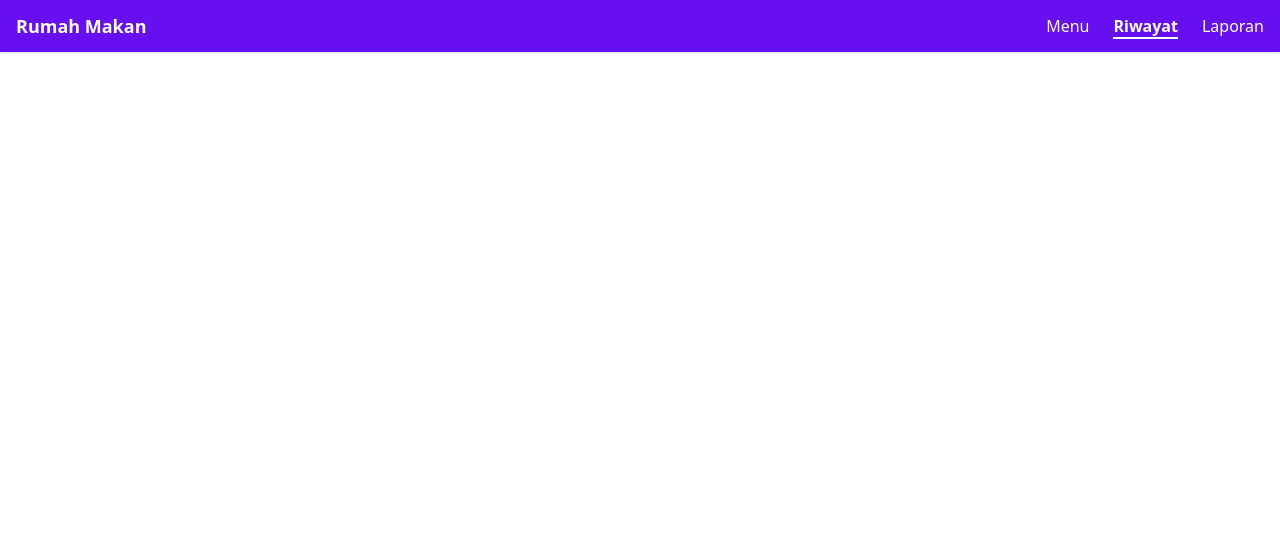
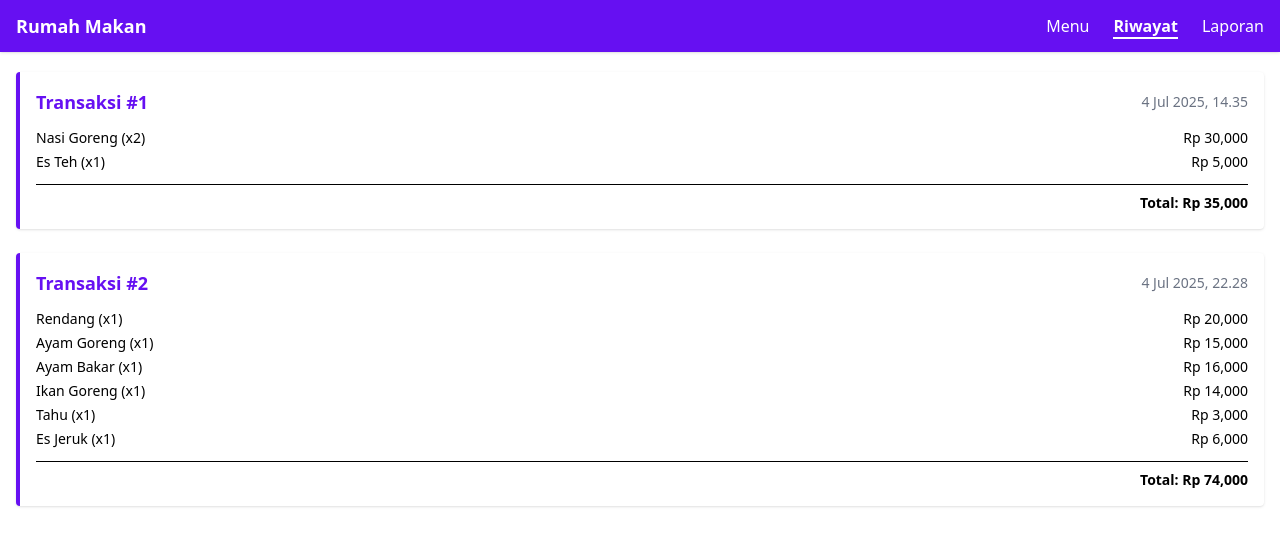
Before and after one commit to khuluqie/andikakhuluqi-uaspbk, a Vue app: page /riwayat in a window 1280 px wide. Shown: the top 546 px of the page. Built offline with nearby package versions, Linux system fonts and the light colour scheme; data requests are answered from the project's data file.

Commit message:
update riwayat

```diff
--- a/db.json
+++ b/db.json
@@ -1,7 +1,7 @@
 {
   "transaksi": [
     {
-      "id": 1,
+      "id": "1",
       "tanggal": "2025-07-04T14:35:00",
       "pesanan": [
         {
@@ -17,6 +17,48 @@
           "jumlah": 1
         }
       ]
+    },
+    {
+      "id": "cae6",
+      "tanggal": "2025-07-04T22:28:42.977Z",
+      "pesanan": [
+        {
+          "id_menu": 1,
+          "nama_menu": "Rendang",
+          "harga": 20000,
+          "jumlah": 1
+        },
+        {
+          "id_menu": 2,
+          "nama_menu": "Ayam Goreng",
+          "harga": 15000,
+          "jumlah": 1
+        },
+        {
+          "id_menu": 3,
+          "nama_menu": "Ayam Bakar",
+          "harga": 16000,
+          "jumlah": 1
+        },
+        {
+          "id_menu": 4,
+          "nama_menu": "Ikan Goreng",
+          "harga": 14000,
+          "jumlah": 1
+        },
+        {
+          "id_menu": 7,
+          "nama_menu": "Tahu",
+          "harga": 3000,
+          "jumlah": 1
+        },
+        {
+          "id_menu": 12,
+          "nama_menu": "Es Jeruk",
+          "harga": 6000,
+          "jumlah": 1
+        }
+      ]
     }
   ]
 }
--- a/src/views/Riwayat.vue
+++ b/src/views/Riwayat.vue
@@ -1,3 +1,61 @@
 <template>
-    riwayat
+  <div class="p-4">
+    <h1 class="text-2xl font-bold mb-6 text-[#6610f2]">📜 Riwayat Transaksi</h1>
+
+    <div v-if="transaksiStore.transaksiList.length === 0" class="text-gray-500">
+      Tidak ada transaksi yang tercatat.
+    </div>
+
+    <div v-else class="space-y-6">
+      <div
+        v-for="(trx, index) in transaksiStore.transaksiList"
+        :key="index"
+        class="bg-white rounded shadow p-4 border-l-4 border-[#6610f2]"
+      >
+        <div class="flex justify-between items-center mb-3">
+          <h2 class="text-lg font-semibold text-[#6610f2]">Transaksi #{{ index + 1 }}</h2>
+          <p class="text-sm text-gray-500">
+            {{ formatTanggal(trx.tanggal) }}
+          </p>
+        </div>
+
+        <ul class="space-y-1 text-sm">
+          <li v-for="item in trx.pesanan" :key="item.id_menu" class="flex justify-between">
+            <span>{{ item.nama_menu }} (x{{ item.jumlah }})</span>
+            <span>Rp {{ (item.harga * item.jumlah).toLocaleString() }}</span>
+          </li>
+        </ul>
+
+        <div class="text-right font-semibold mt-3 border-t pt-2 text-sm">
+          Total: Rp {{ hitungTotal(trx.pesanan).toLocaleString() }}
+        </div>
+      </div>
+    </div>
+  </div>
 </template>
+
+<script setup>
+import { onMounted } from 'vue'
+import { useTransaksiStore } from '@/stores/transaksiStore'
+
+const transaksiStore = useTransaksiStore()
+
+// Ambil data transaksi saat halaman dibuka
+onMounted(() => {
+  transaksiStore.fetchTransaksi()
+})
+
+// Format tanggal jadi lebih manusiawi
+function formatTanggal(iso) {
+  const tgl = new Date(iso)
+  return tgl.toLocaleString('id-ID', {
+    dateStyle: 'medium',
+    timeStyle: 'short'
+  })
+}
+
+// Hitung total harga dari pesanan dalam satu transaksi
+function hitungTotal(pesanan) {
+  return pesanan.reduce((total, item) => total + item.harga * item.jumlah, 0)
+}
+</script>
```
